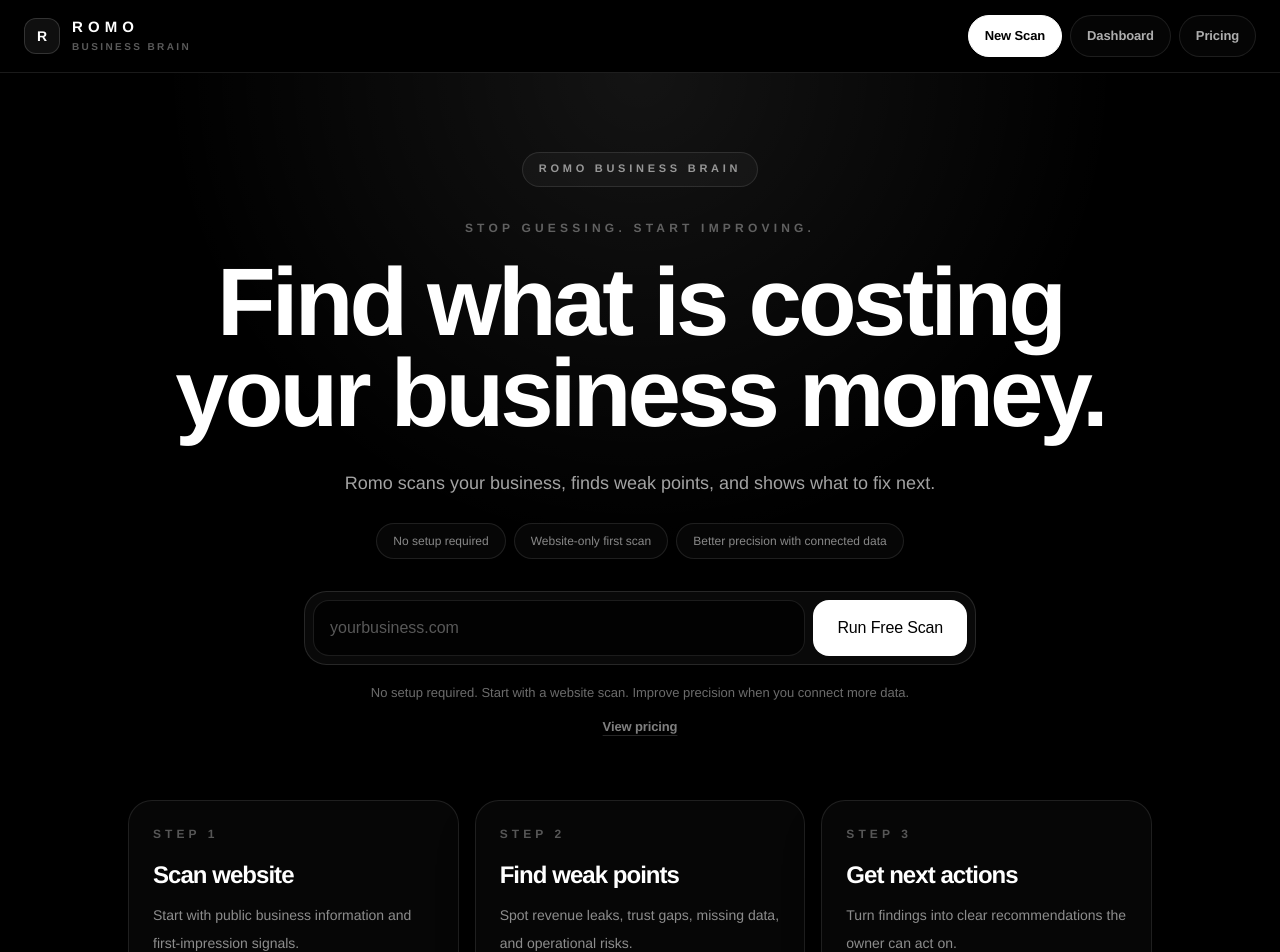
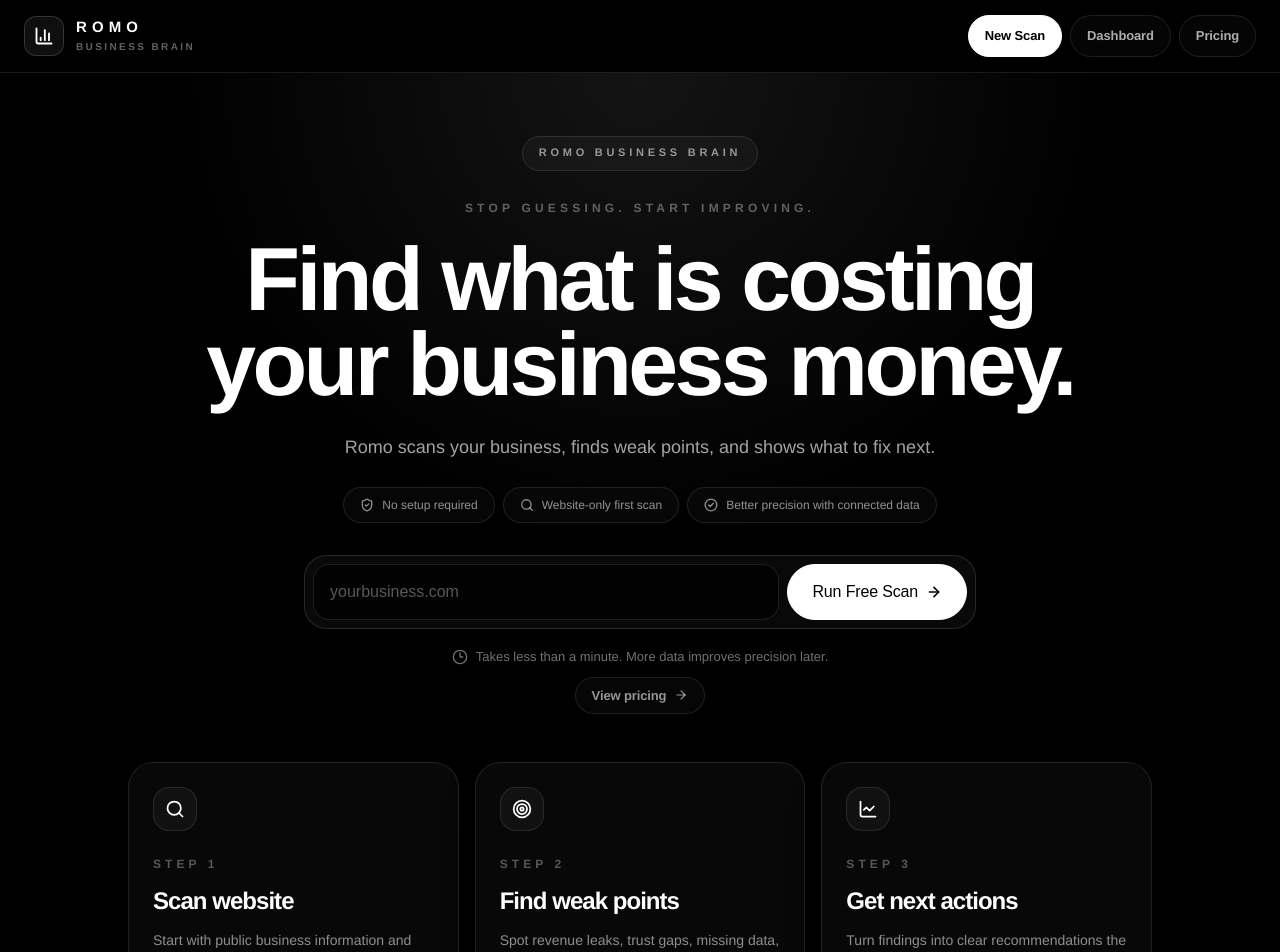
Before and after one commit to pvromo356-source/Romo-ai, a Next.js app: page / in a window 1280 px wide. Shown: the top 952 px of the page. Built offline with nearby package versions, Linux system fonts and the light colour scheme.

Commit message:
Add Romo design primitives and polish landing

```diff
--- a/app/page.tsx
+++ b/app/page.tsx
@@ -1,10 +1,21 @@
 import Link from "next/link";
+import { ArrowRight, CheckCircle2, LineChart, Search, ShieldCheck, Target } from "lucide-react";
 import { WebsiteAnalyzerForm } from "@/components/landing/WebsiteAnalyzerForm";
+import { RomoBadge, RomoCard } from "@/components/ui";
 
 const proofPoints = [
-  "No setup required",
-  "Website-only first scan",
-  "Better precision with connected data",
+  {
+    icon: ShieldCheck,
+    text: "No setup required",
+  },
+  {
+    icon: Search,
+    text: "Website-only first scan",
+  },
+  {
+    icon: CheckCircle2,
+    text: "Better precision with connected data",
+  },
 ];
 
 const steps = [
@@ -12,85 +23,97 @@
     label: "Step 1",
     title: "Scan website",
     description: "Start with public business information and first-impression signals.",
+    icon: Search,
   },
   {
     label: "Step 2",
     title: "Find weak points",
     description: "Spot revenue leaks, trust gaps, missing data, and operational risks.",
+    icon: Target,
   },
   {
     label: "Step 3",
     title: "Get next actions",
     description: "Turn findings into clear recommendations the owner can act on.",
+    icon: LineChart,
   },
 ];
 
 export default function Home() {
   return (
     <main className="min-h-screen overflow-hidden bg-black text-white">
-      <section className="relative mx-auto flex min-h-screen w-full max-w-7xl flex-col items-center px-6 py-16 text-center md:py-20">
+      <section className="relative mx-auto flex min-h-screen w-full max-w-7xl flex-col items-center px-6 py-14 text-center md:py-16">
         <div className="pointer-events-none absolute inset-0 bg-[radial-gradient(circle_at_top,rgba(255,255,255,0.08),transparent_38%)]" />
         <div className="pointer-events-none absolute left-1/2 top-0 h-px w-[70%] -translate-x-1/2 bg-gradient-to-r from-transparent via-white/20 to-transparent" />
 
         <div className="relative z-10 flex w-full flex-col items-center">
-          <div className="rounded-full border border-white/10 bg-white/[0.035] px-4 py-2 text-[11px] font-semibold uppercase tracking-[0.34em] text-white/55">
-            Romo Business Brain
-          </div>
+          <RomoBadge>Romo Business Brain</RomoBadge>
 
-          <p className="mt-8 text-[12px] font-semibold uppercase tracking-[0.35em] text-white/35">
+          <p className="mt-7 text-[12px] font-semibold uppercase tracking-[0.35em] text-white/35">
             Stop guessing. Start improving.
           </p>
 
-          <h1 className="mt-5 max-w-5xl text-5xl font-semibold leading-[0.92] tracking-[-0.06em] md:text-7xl lg:text-8xl">
+          <h1 className="mt-5 max-w-5xl text-5xl font-semibold leading-[0.94] tracking-[-0.055em] md:text-7xl lg:text-[5.6rem]">
             Find what is costing your business money.
           </h1>
 
-          <p className="mt-7 max-w-3xl text-[17px] leading-8 text-white/64 md:text-[18px]">
+          <p className="mt-6 max-w-3xl text-[17px] leading-8 text-white/64 md:text-[18px]">
             Romo scans your business, finds weak points, and shows what to fix next.
           </p>
 
           <div className="mt-6 flex flex-wrap justify-center gap-2">
-            {proofPoints.map((point) => (
+            {proofPoints.map((point) => {
+              const Icon = point.icon;
+
+              return (
                 <span
-                key={point}
-                className="rounded-full border border-white/10 bg-white/[0.025] px-4 py-2 text-[12px] font-medium text-white/52"
+                  key={point.text}
+                  className="inline-flex items-center gap-2 rounded-full border border-white/10 bg-white/[0.025] px-4 py-2 text-[12px] font-medium text-white/56"
                 >
-                {point}
+                  <Icon className="h-3.5 w-3.5" strokeWidth={2.2} />
+                  {point.text}
                 </span>
-            ))}
+              );
+            })}
           </div>
 
           <WebsiteAnalyzerForm />
 
           <Link
             href="/pricing"
-            className="mt-3 text-[13px] font-semibold text-white/50 underline decoration-white/15 underline-offset-4 transition hover:text-white hover:decoration-white/50"
+            className="group mt-2 inline-flex items-center gap-2 rounded-full border border-white/10 bg-white/[0.025] px-4 py-2 text-[13px] font-semibold text-white/58 transition hover:border-white/25 hover:bg-white/8 hover:text-white"
           >
             View pricing
+            <ArrowRight className="h-3.5 w-3.5 transition group-hover:translate-x-0.5" />
           </Link>
 
-          <div className="mt-16 grid w-full max-w-5xl gap-4 md:grid-cols-3">
-            {steps.map((step) => (
-              <div
-                key={step.title}
-                className="rounded-[1.5rem] border border-white/10 bg-white/[0.025] p-6 text-left shadow-2xl shadow-black/30"
-              >
-                <p className="text-[12px] font-semibold uppercase tracking-[0.34em] text-white/32">
+          <div className="mt-12 grid w-full max-w-5xl gap-4 md:grid-cols-3">
+            {steps.map((step) => {
+              const Icon = step.icon;
+
+              return (
+                <RomoCard key={step.title} className="text-left">
+                  <div className="flex h-11 w-11 items-center justify-center rounded-2xl border border-white/10 bg-white/[0.04] text-white">
+                    <Icon className="h-5 w-5" strokeWidth={2.1} />
+                  </div>
+
+                  <p className="mt-6 text-[12px] font-semibold uppercase tracking-[0.34em] text-white/32">
                     {step.label}
                   </p>
 
-                <h2 className="mt-5 text-2xl font-semibold tracking-[-0.04em]">
+                  <h2 className="mt-4 text-2xl font-semibold tracking-[-0.04em]">
                     {step.title}
                   </h2>
 
                   <p className="mt-3 text-[14px] leading-7 text-white/54">
                     {step.description}
                   </p>
-              </div>
-            ))}
+                </RomoCard>
+              );
+            })}
           </div>
 
-          <div className="mt-12 rounded-full border border-white/10 bg-white/[0.02] px-5 py-3 text-[12px] font-medium text-white/38">
+          <div className="mt-10 rounded-full border border-white/10 bg-white/[0.02] px-5 py-3 text-[12px] font-medium text-white/42">
             Built for owners who need clarity, not more dashboards.
           </div>
         </div>
--- a/components/landing/WebsiteAnalyzerForm.tsx
+++ b/components/landing/WebsiteAnalyzerForm.tsx
@@ -3,6 +3,8 @@
 import type { FormEvent } from "react";
 import { useState } from "react";
 import { useRouter } from "next/navigation";
+import { ArrowRight, Clock3 } from "lucide-react";
+import { RomoButton } from "@/components/ui";
 
 const RECENT_SCAN_KEY = "romo_recent_scan_website";
 
@@ -55,20 +57,19 @@
             className="min-h-14 flex-1 rounded-[1rem] border border-white/10 bg-black/70 px-4 text-[15px] font-medium text-white outline-none transition placeholder:text-white/32 focus:border-white/35 focus:bg-black"
           />
 
-          <button
-            type="submit"
-            className="min-h-14 rounded-[1rem] bg-white px-6 text-[14px] font-bold text-black transition hover:bg-white/85"
-          >
+          <RomoButton type="submit" size="lg" className="min-h-14 gap-2 rounded-[1rem]">
             Run Free Scan
-          </button>
+            <ArrowRight className="h-4 w-4" strokeWidth={2.4} />
+          </RomoButton>
         </div>
       </div>
 
       {error ? <p className="text-sm font-medium text-red-300">{error}</p> : null}
 
-      <p className="text-center text-[13px] leading-6 text-white/42">
-        No setup required. Start with a website scan. Improve precision when you connect more data.
-      </p>
+      <div className="flex items-center justify-center gap-2 text-center text-[13px] leading-6 text-white/44">
+        <Clock3 className="h-4 w-4 text-white/42" strokeWidth={2.1} />
+        <p>Takes less than a minute. More data improves precision later.</p>
+      </div>
     </form>
   );
 }
--- a/components/layout/AppNav.tsx
+++ b/components/layout/AppNav.tsx
@@ -2,6 +2,7 @@
 
 import Link from "next/link";
 import { usePathname } from "next/navigation";
+import { BarChart3 } from "lucide-react";
 
 function navClass(isActive: boolean) {
   return `rounded-full border px-4 py-2.5 text-[13px] font-semibold transition ${
@@ -22,15 +23,15 @@
     <header className="fixed left-0 right-0 top-0 z-50 border-b border-white/10 bg-black/85 backdrop-blur-xl">
       <nav className="mx-auto flex h-[72px] w-full max-w-7xl items-center justify-between px-6">
         <Link href="/" className="group flex items-center gap-3">
-          <div className="flex h-9 w-9 items-center justify-center rounded-xl border border-white/15 bg-white/[0.06] text-sm font-bold text-white transition group-hover:bg-white group-hover:text-black">
-            R
+          <div className="flex h-10 w-10 items-center justify-center rounded-xl border border-white/15 bg-white/[0.06] text-white transition group-hover:bg-white group-hover:text-black">
+            <BarChart3 className="h-5 w-5" strokeWidth={2.2} />
           </div>
 
           <div className="flex flex-col">
             <span className="text-[15px] font-bold tracking-[0.34em] text-white">
               ROMO
             </span>
-            <span className="hidden text-[10px] font-semibold uppercase tracking-[0.24em] text-white/35 sm:block">
+            <span className="hidden text-[10px] font-semibold uppercase tracking-[0.24em] text-white/38 sm:block">
               Business Brain
             </span>
           </div>
--- /dev/null
+++ b/components/ui/RomoBadge.tsx
@@ -0,0 +1,43 @@
+import type { ReactNode } from "react";
+
+type RomoBadgeTone = "default" | "success" | "warning" | "danger";
+
+type RomoBadgeProps = {
+  children: ReactNode;
+  tone?: RomoBadgeTone;
+  className?: string;
+};
+
+function cn(...classes: Array<string | false | null | undefined>) {
+  return classes.filter(Boolean).join(" ");
+}
+
+function getToneClass(tone: RomoBadgeTone) {
+  if (tone === "success") {
+    return "border-emerald-400/25 bg-emerald-500/10 text-emerald-100";
+  }
+
+  if (tone === "warning") {
+    return "border-yellow-400/25 bg-yellow-500/10 text-yellow-100";
+  }
+
+  if (tone === "danger") {
+    return "border-red-400/25 bg-red-500/10 text-red-100";
+  }
+
+  return "border-white/10 bg-white/[0.035] text-white/55";
+}
+
+export function RomoBadge({ children, tone = "default", className }: RomoBadgeProps) {
+  return (
+    <span
+      className={cn(
+        "inline-flex items-center rounded-full border px-4 py-2 text-[11px] font-semibold uppercase tracking-[0.34em]",
+        getToneClass(tone),
+        className,
+      )}
+    >
+      {children}
+    </span>
+  );
+}
--- /dev/null
+++ b/components/ui/RomoButton.tsx
@@ -0,0 +1,87 @@
+import Link from "next/link";
+import type { ButtonHTMLAttributes, ReactNode } from "react";
+
+type RomoButtonVariant = "primary" | "secondary" | "ghost" | "danger";
+type RomoButtonSize = "sm" | "md" | "lg";
+
+type BaseProps = {
+  children: ReactNode;
+  variant?: RomoButtonVariant;
+  size?: RomoButtonSize;
+  className?: string;
+};
+
+type LinkProps = BaseProps & {
+  href: string;
+  type?: never;
+};
+
+type ButtonProps = BaseProps &
+  ButtonHTMLAttributes<HTMLButtonElement> & {
+    href?: never;
+  };
+
+function cn(...classes: Array<string | false | null | undefined>) {
+  return classes.filter(Boolean).join(" ");
+}
+
+function getVariantClass(variant: RomoButtonVariant) {
+  if (variant === "secondary") {
+    return "border-white/10 bg-white/[0.04] text-white hover:border-white/25 hover:bg-white/10";
+  }
+
+  if (variant === "ghost") {
+    return "border-transparent bg-transparent text-white/58 hover:bg-white/[0.06] hover:text-white";
+  }
+
+  if (variant === "danger") {
+    return "border-red-400/25 bg-red-500/10 text-red-100 hover:bg-red-500/15";
+  }
+
+  return "border-white bg-white text-black hover:bg-white/85";
+}
+
+function getSizeClass(size: RomoButtonSize) {
+  if (size === "sm") {
+    return "px-4 py-2 text-[13px]";
+  }
+
+  if (size === "lg") {
+    return "px-6 py-3.5 text-[14px]";
+  }
+
+  return "px-5 py-3 text-[14px]";
+}
+
+export function RomoButton(props: LinkProps | ButtonProps) {
+  const {
+    children,
+    variant = "primary",
+    size = "md",
+    className,
+  } = props;
+
+  const sharedClassName = cn(
+    "inline-flex items-center justify-center rounded-full border font-bold tracking-[-0.01em] transition duration-200",
+    "focus:outline-none focus:ring-2 focus:ring-white/30 focus:ring-offset-2 focus:ring-offset-black",
+    getVariantClass(variant),
+    getSizeClass(size),
+    className,
+  );
+
+  if ("href" in props && props.href) {
+    return (
+      <Link href={props.href} className={sharedClassName}>
+        {children}
+      </Link>
+    );
+  }
+
+  const { href, ...buttonProps } = props;
+
+  return (
+    <button {...buttonProps} className={sharedClassName}>
+      {children}
+    </button>
+  );
+}
--- /dev/null
+++ b/components/ui/RomoCard.tsx
@@ -0,0 +1,47 @@
+import type { ReactNode } from "react";
+
+type RomoCardTone = "default" | "solid" | "light" | "warning" | "danger";
+
+type RomoCardProps = {
+  children: ReactNode;
+  tone?: RomoCardTone;
+  className?: string;
+};
+
+function cn(...classes: Array<string | false | null | undefined>) {
+  return classes.filter(Boolean).join(" ");
+}
+
+function getToneClass(tone: RomoCardTone) {
+  if (tone === "solid") {
+    return "border-white/10 bg-black/45";
+  }
+
+  if (tone === "light") {
+    return "border-white bg-white text-black";
+  }
+
+  if (tone === "warning") {
+    return "border-yellow-500/20 bg-yellow-500/10";
+  }
+
+  if (tone === "danger") {
+    return "border-red-500/20 bg-red-500/10";
+  }
+
+  return "border-white/10 bg-white/[0.03]";
+}
+
+export function RomoCard({ children, tone = "default", className }: RomoCardProps) {
+  return (
+    <div
+      className={cn(
+        "rounded-[1.6rem] border p-6 shadow-2xl shadow-black/30",
+        getToneClass(tone),
+        className,
+      )}
+    >
+      {children}
+    </div>
+  );
+}
--- /dev/null
+++ b/components/ui/index.ts
@@ -0,0 +1,4 @@
+export { RomoBadge } from "@/components/ui/RomoBadge";
+export { RomoButton } from "@/components/ui/RomoButton";
+export { RomoCard } from "@/components/ui/RomoCard";
+export { RomoSectionHeader } from "@/components/ui/RomoSectionHeader";
```
Also changed, not shown: components/ui/RomoSectionHeader.tsx (added, +46 -0 lines). Lines whose indentation alone changed are shown as unchanged.
